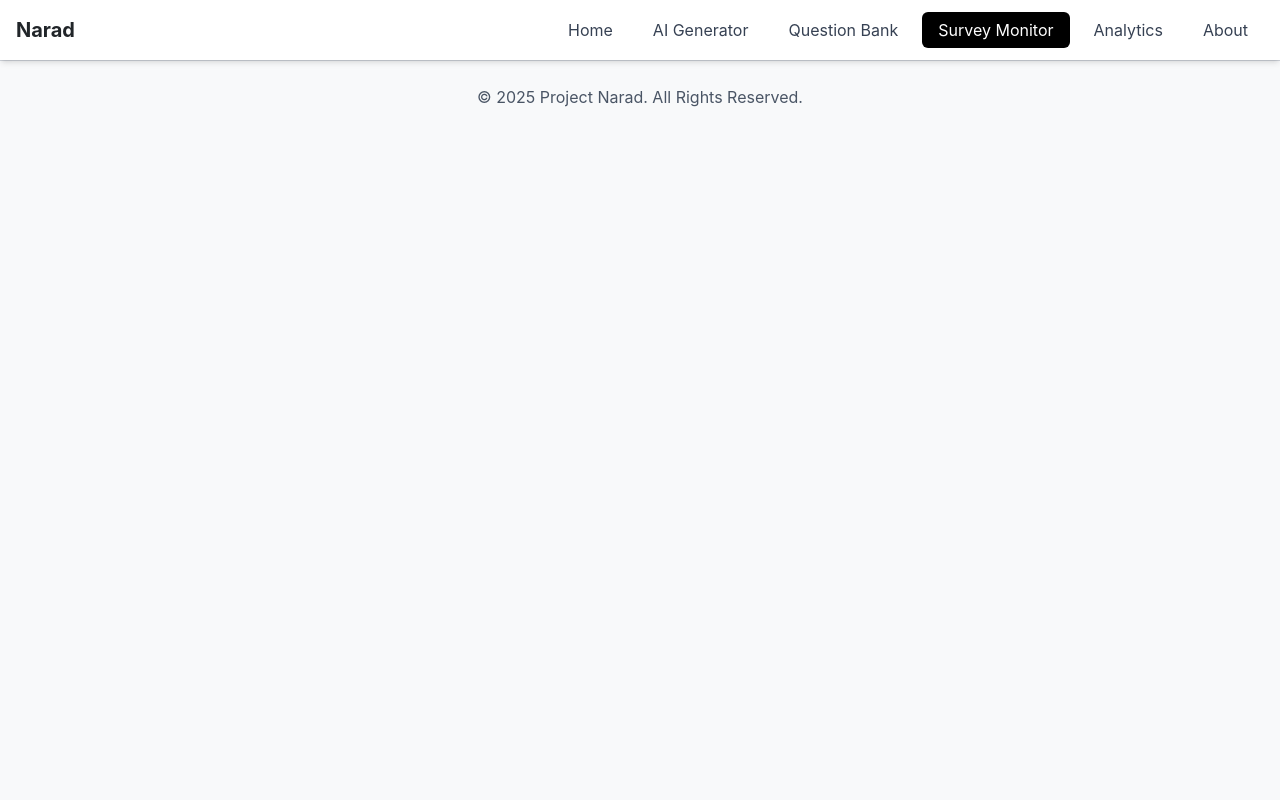
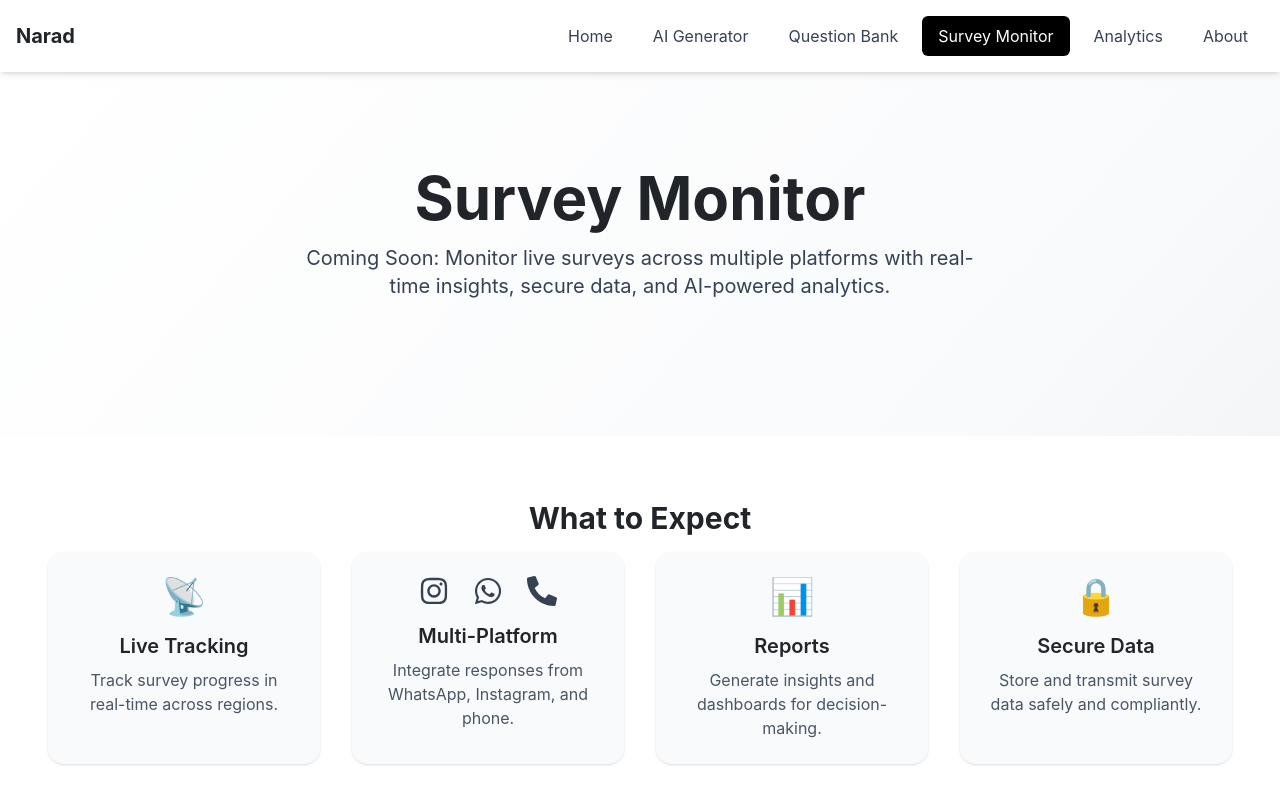
Before and after one commit to Shreevathsa05/Narad-pitch, a React (Vite) app: page /surveymonitor in a window 1280 px wide. Shown: the top 800 px of the page. Built offline with nearby package versions, Linux system fonts and the light colour scheme.

Commit message:
Survey monitor upcoming

```diff
--- a/package.json
+++ b/package.json
@@ -13,6 +13,7 @@
     "@tailwindcss/vite": "^4.1.11",
     "react": "^19.1.1",
     "react-dom": "^19.1.1",
+    "react-icons": "^5.5.0",
     "react-router-dom": "^7.8.0",
     "recharts": "^3.1.2",
     "tailwindcss": "^4.1.11",
--- a/src/Components/Header.jsx
+++ b/src/Components/Header.jsx
@@ -1,12 +1,15 @@
-// src/components/Header.jsx
+import { useState } from "react";
 import { NavLink } from "react-router-dom";
+import { HiMenu, HiX } from "react-icons/hi";
 
 function Header() {
-  const baseClass =
-    "px-4 py-2 transition-colors duration-200";
+  const [isOpen, setIsOpen] = useState(false);
+
+  const baseClass = "block px-4 py-2 transition-colors duration-200";
   const inactiveClass = "text-gray-700 hover:text-black";
-  const activeClass =
-    "text-white bg-black rounded-md";
+  const activeClass = "text-white bg-black rounded-md";
+
+  const toggleMenu = () => setIsOpen(!isOpen);
 
   return (
     <header className="shadow-md bg-white sticky top-0 z-50">
@@ -14,58 +17,57 @@ function Header() {
         {/* Logo */}
         <h1 className="text-xl font-bold text-black">Narad</h1>
 
-        {/* Navigation Links */}
-        <div className="space-x-2">
+        {/* Desktop Links */}
+        <div className="hidden md:flex space-x-2">
+          {["/", "/aigenerate", "/questionbank", "/surveymonitor", "/analytics", "/about"].map((path, idx) => {
+            const label = ["Home", "AI Generator", "Question Bank", "Survey Monitor", "Analytics", "About"][idx];
+            return (
               <NavLink
-            to="/"
+                key={path}
+                to={path}
                 className={({ isActive }) =>
                   `${baseClass} ${isActive ? activeClass : inactiveClass}`
                 }
               >
-            Home
+                {label}
               </NavLink>
+            );
+          })}
+        </div>
+
+        {/* Mobile Menu Button */}
+        <div className="md:hidden">
+          <button
+            onClick={toggleMenu}
+            className="text-black focus:outline-none"
+          >
+            {isOpen ? <HiX className="w-6 h-6" /> : <HiMenu className="w-6 h-6" />}
+          </button>
+        </div>
+      </nav>
+
+      {/* Mobile Menu Links */}
+      {isOpen && (
+        <div className="md:hidden bg-white shadow-lg">
+          <div className="flex flex-col p-4 space-y-2">
+            {["/", "/aigenerate", "/questionbank", "/surveymonitor", "/analytics", "/about"].map((path, idx) => {
+              const label = ["Home", "AI Generator", "Question Bank", "Survey Monitor", "Analytics", "About"][idx];
+              return (
                 <NavLink
-            to="/aigenerate"
+                  key={path}
+                  to={path}
+                  onClick={() => setIsOpen(false)} // Close menu on link click
                   className={({ isActive }) =>
                     `${baseClass} ${isActive ? activeClass : inactiveClass}`
                   }
                 >
-            AI Generator
+                  {label}
                 </NavLink>
-          <NavLink
-            to="/questionbank"
-            className={({ isActive }) =>
-              `${baseClass} ${isActive ? activeClass : inactiveClass}`
-            }
-          >
-            Question Bank
-          </NavLink>
-          <NavLink
-            to="/surveymonitor"
-            className={({ isActive }) =>
-              `${baseClass} ${isActive ? activeClass : inactiveClass}`
-            }
-          >
-            Survey Monitor
-          </NavLink>
-          <NavLink
-            to="/analytics"
-            className={({ isActive }) =>
-              `${baseClass} ${isActive ? activeClass : inactiveClass}`
-            }
-          >
-            Analytics
-          </NavLink>
-          <NavLink
-            to="/about"
-            className={({ isActive }) =>
-              `${baseClass} ${isActive ? activeClass : inactiveClass}`
-            }
-          >
-            About
-          </NavLink>
+              );
+            })}
           </div>
-      </nav>
+        </div>
+      )}
     </header>
   );
 }
--- a/src/pages/Home.jsx
+++ b/src/pages/Home.jsx
@@ -66,7 +66,7 @@ function Home() {
       </section>
 
       {/* GitHub Repos */}
-      <section className="py-12 px-6 bg-gray-100 text-center">
+      <section className="py-6 px-6 bg-gray-100 text-center">
         <h2 className="text-2xl font-bold mb-6">Explore Our Code</h2>
         <div className="flex justify-center gap-6">
           <a
--- a/src/pages/SurveyMonitor.jsx
+++ b/src/pages/SurveyMonitor.jsx
@@ -1,11 +1,75 @@
-import React from 'react'
+import React from "react";
+import { FaInstagram, FaWhatsapp, FaPhoneAlt } from "react-icons/fa";
 
 function SurveyMonitor() {
   return (
-    <div>
+    <div className="min-h-screen bg-gradient-to-br from-white via-gray-50 to-gray-200 text-black flex flex-col">
+
+      {/* Hero Section */}
+      <section className="text-center py-24 px-6 md:px-12 flex-grow">
+        <h1 className="text-5xl md:text-6xl font-bold mb-4">
+          Survey Monitor
+        </h1>
+        <p className="text-lg md:text-xl max-w-2xl mx-auto text-gray-700">
+          Coming Soon: Monitor live surveys across multiple platforms with
+          real-time insights, secure data, and AI-powered analytics.
+        </p>
+      </section>
+
+      {/* Feature Teasers */}
+      <section className="py-16 px-6 md:px-12 bg-white">
+        <h2 className="text-3xl font-bold text-center mb-12">What to Expect</h2>
+        <div className="grid grid-cols-1 md:grid-cols-2 lg:grid-cols-4 gap-8 text-center">
+
+          <div className="bg-gray-50 p-6 rounded-2xl shadow hover:shadow-lg transition">
+            <div className="text-4xl mb-4">📡</div>
+            <h3 className="font-semibold text-xl mb-2">Live Tracking</h3>
+            <p className="text-gray-600">Track survey progress in real-time across regions.</p>
+          </div>
+
+          <div className="bg-gray-50 p-6 rounded-2xl shadow hover:shadow-lg transition">
+            <div className="flex justify-center text-3xl gap-6 mb-4 text-gray-700">
+              <FaInstagram className="hover:text-pink-600 transition" />
+              <FaWhatsapp className="hover:text-green-600 transition" />
+              <FaPhoneAlt className="hover:text-blue-600 transition" />
+            </div>
+            <h3 className="font-semibold text-xl mb-2">Multi-Platform</h3>
+            <p className="text-gray-600">Integrate responses from WhatsApp, Instagram, and phone.</p>
+          </div>
+
+          <div className="bg-gray-50 p-6 rounded-2xl shadow hover:shadow-lg transition">
+            <div className="text-4xl mb-4">📊</div>
+            <h3 className="font-semibold text-xl mb-2">Reports</h3>
+            <p className="text-gray-600">Generate insights and dashboards for decision-making.</p>
+          </div>
+
+          <div className="bg-gray-50 p-6 rounded-2xl shadow hover:shadow-lg transition">
+            <div className="text-4xl mb-4">🔒</div>
+            <h3 className="font-semibold text-xl mb-2">Secure Data</h3>
+            <p className="text-gray-600">Store and transmit survey data safely and compliantly.</p>
+          </div>
+        </div>
+      </section>
+
+      {/* Dashboard Mockup */}
+      <section className="py-16 px-6 md:px-12">
+        <h2 className="text-3xl font-bold text-center mb-8">Sneak Peek</h2>
+        <div className="flex justify-center">
+          <div className="bg-gray-200 h-64 rounded-2xl shadow-lg flex items-center justify-center text-gray-500">
+            Dashboard Mockup (Coming Soon)
+          </div>
+        </div>
+      </section>
+
+      {/* Optional CTA */}
+      <section className="py-12 px-6 text-center">
+        <button className="bg-blue-600 text-white px-6 py-3 rounded-lg shadow hover:bg-blue-700 transition">
+          Stay Updated
+        </button>
+      </section>
 
     </div>
-  )
+  );
 }
 
-export default SurveyMonitor
+export default SurveyMonitor;
```
Also changed, not shown: 1 other file (tests, documents, lock files or other folders). Lines whose indentation alone changed are shown as unchanged.
